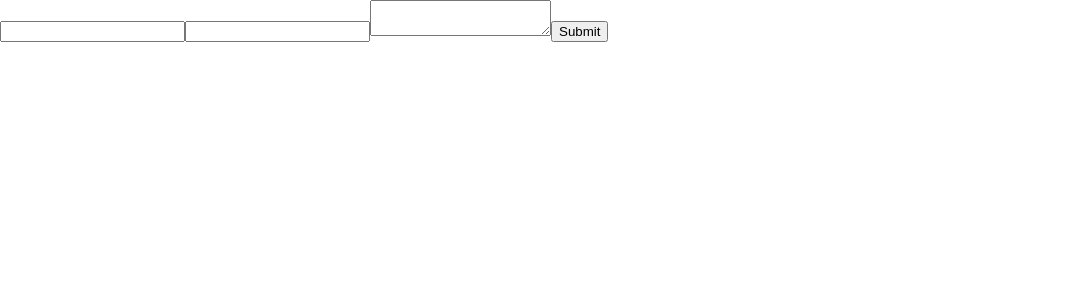
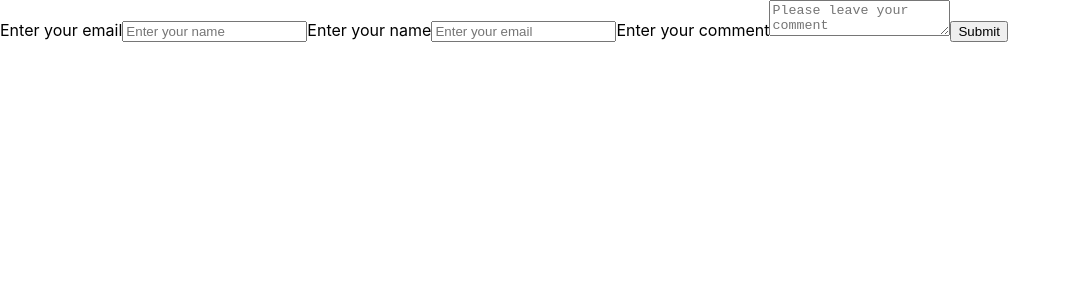
Before and after one commit to olga-brushuk/customer-feedback-react, a React (Create React App) app: page / in a window 1280 px wide. Shown: the top 300 px of the page, without its empty margins (0-1071 px from the left). Built offline with nearby package versions, Linux system fonts and the light colour scheme.

Commit message:
Addition of labels; deletion of logo
Added labels for the input fields and reordered them. Deleted logo as it's not in use. Small update for the readme file fot the future inctallation.

```diff
--- a/src/App.js
+++ b/src/App.js
@@ -1,5 +1,4 @@
 import React from 'react';
-import logo from './logo.svg';
 import './App.css';
 
 class CustomerFeedback extends React.Component {
@@ -50,25 +49,14 @@ class CustomerFeedback extends React.Component {
   render() {
     return (
       <form onSubmit={this.handleSubmit}>
-        <input type="email"
-                     name="email"
-                     value={this.state.formControls.email.value}
-                     onChange={this.changeHandler}
-              />
+        <label for="name" className="hidden">Enter your email</label>
+        <input type="text" name="name" value={this.state.formControls.name.value} onChange={this.changeHandler} placeholder="Enter your name" />
 
-              <input type="text"
-                     name="name"
-                     value={this.state.formControls.name.value}
-                     onChange={this.changeHandler}
-              />
+        <label for="email" className="hidden">Enter your name</label>
+        <input type="email" name="email" value={this.state.formControls.email.value} onChange={this.changeHandler} placeholder="Enter your email" />
 
-              <textarea
-                     name="comment"
-                     value={this.state.formControls.comment.value}
-                     onChange={this.changeHandler}
-              />
-
-        {/* <textarea name="comment" onChange={this.handleCommentChange} value={this.state.comment} placeholder="Please enter your comment" /> */}
+        <label for="comment" className="hidden">Enter your comment</label>
+        <textarea name="comment" value={this.state.formControls.comment.value} onChange={this.changeHandler} placeholder="Please leave your comment" />
 
         <input type="submit" value="Submit" />
       </form>
```
Also changed, not shown: src/logo.svg (deleted), 1 other file (tests, documents, lock files or other folders).
